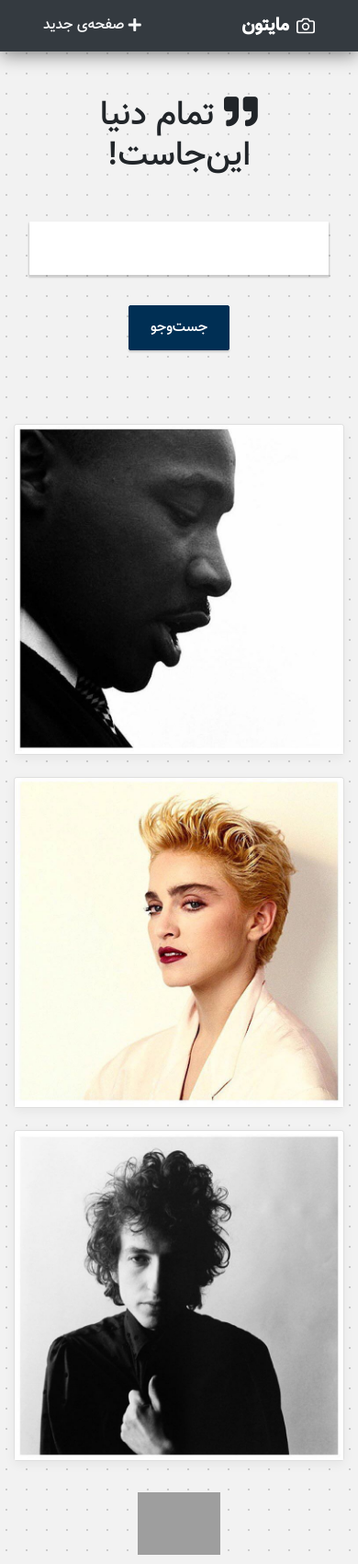
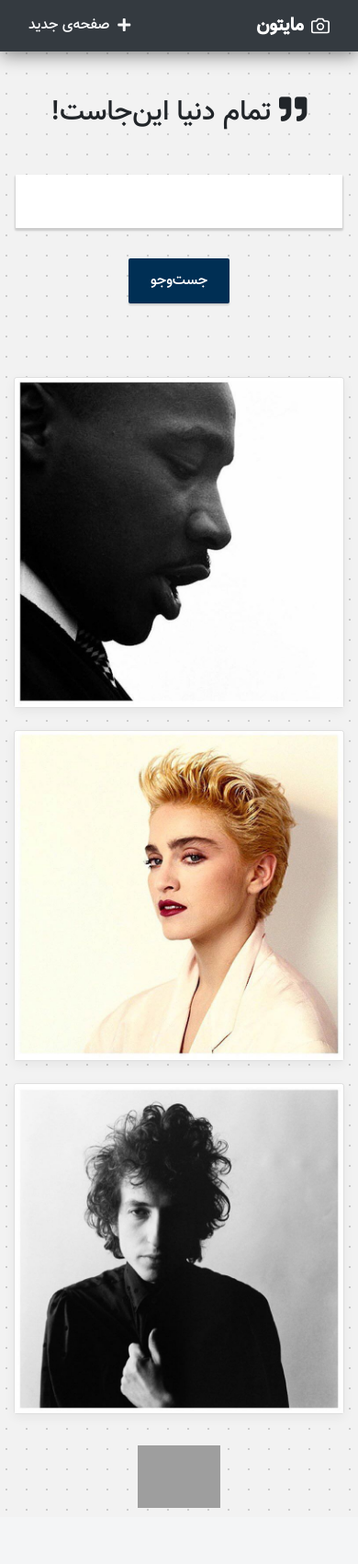
Before and after one commit to mrouhi13/laum, a Django app: template webapp/templates/webapp/index.html in a window 390 px wide. Shown: the whole page at 92% size. After the commit the page ends 1643 px from the top, so only its background shows below. Run offline with Django 3.2, Linux system fonts and the light colour scheme; the template is opened without the code that fills it, so the values that code supplies are empty; some libraries are stand-ins or nearby versions; grey boxes are pictures that could not be loaded.

Commit message:
Style improvements and fix issues

```diff
--- a/webapp/static/webapp/css/style.css
+++ b/webapp/static/webapp/css/style.css
@@ -78,16 +78,14 @@ input, textarea, select {
     .jumbotron-inline {
         padding-top: 2rem;
     }
+
+    .jumbotron-heading {
+        font-size: 1.9rem;
+    }
 }
 
 .jumbotron p:last-child {
     margin-bottom: 0;
-}
-
-@media (max-width: 736px) {
-    .jumbotron-heading {
-        font-size: 2.3rem;
-    }
 }
 
 .jumbotron .container {
@@ -153,7 +151,7 @@ footer p {
 
 .inline-search.input-search {
     width: 80%;
-    padding-left: 65px;
+    padding-left: 72px;
 }
 
 .input-search:focus {
@@ -174,41 +172,60 @@ footer p {
     color: #fff;
     border-radius: 2px;
     background-color: #002f54;
-    border-color: #002f54;
+    border-color: transparent;
     box-shadow: 0 2px 2px 0 rgba(0, 0, 0, 0.16), 0 0 0 0 rgba(0, 0, 0, 0.08);
 }
 
 .btn-search:hover {
     color: #fff;
     background-color: #ddc735;
-    border-color: #ddc735;
+    border-color: transparent;
     box-shadow: 0 3px 8px 0 rgba(0, 0, 0, 0.2), 0 0 0 0 rgba(0, 0, 0, 0.08);
 }
 
 .btn-search.focus, .btn-search:focus {
-    box-shadow: 0 0 0 0.2rem rgba(221, 199, 53, 0.5);
+    box-shadow: none;
 }
 
 .btn-search:not(:disabled):not(.disabled):active {
     color: #fff;
     background-color: #ddc735;
-    border-color: #ddc735;
+    border-color: transparent;
 }
 
 .btn-search:not(:disabled):not(.disabled):active:focus {
-    box-shadow: 0 0 0 0.2rem rgba(221, 199, 53, 0.5);
+    box-shadow: none;
 }
 
 .btn-search-inline {
     position: absolute;
     width: 60px;
     height: 58px;
-    left: 69px;
+    left: 81px;
     top: 1px;
     border-radius: 2px 0 0 2px;
 }
 
-@media (max-width: 500px) {
+/* Index Page */
+.random-pages {
+    padding-top: 3rem;
+}
+
+/* Responsive */
+@media (max-width: 576px) {
+    .remove-container {
+        padding-left: 0;
+        padding-right: 0;
+    }
+
+    .navbar-brand {
+        margin-right: 0;
+    }
+
+    .nav-link {
+        padding-left: 0;
+    }
+
     .inline-search.input-search {
         width: 100%;
         padding-left: 72px;
@@ -218,18 +235,12 @@ footer p {
         left: 0;
         top: -7px;
     }
-}
 
-/* Index Page */
-.random-pages {
-    padding-top: 3rem;
-}
-
-@media (max-width: 500px) {
-    .random-pages {
+    .page {
         padding-top: 0;
     }
 }
+
 /* Result Page */
 .title-block {
     position: absolute;
@@ -255,7 +266,6 @@ footer p {
 .page-header {
     padding: 15px;
     color: #002f54;
-    margin-bottom: 3rem;
 }
 
 .page-main-title {
--- a/webapp/templates/webapp/data_detail.html
+++ b/webapp/templates/webapp/data_detail.html
@@ -39,10 +39,10 @@
                                 <img class="content-image" alt="{{ data.image.filename }}" src="{{ data.image }}">
                             </div>
                             <div class="content-image-caption">
-                                <span class="new-page-icon">
+                                <span class="position-relative fas-top">
                                     <i class="fas fa-level-down-alt fa-rotate-90 fa-lg"></i>
                                 </span>
-                                {{ data.image_caption }}
+                                &nbsp;{{ data.image_caption }}
                             </div>
                         </div>
                     </div>
--- a/webapp/templates/webapp/includes/header.html
+++ b/webapp/templates/webapp/includes/header.html
@@ -11,10 +11,10 @@
                 <strong>مایتون</strong>
             </a>
             <a class="nav-link text-right" href="#">
-                    <span class="position-relative fas-top">
-                        <i class="fas fa-plus"></i>
-                    </span>
-                صفحه‌ی جدید</a>
+                <span class="position-relative fas-top">
+                    <i class="fas fa-plus"></i>
+                </span>
+                &nbsp;صفحه‌ی جدید</a>
         </div>
     </div>
 </header>
--- a/webapp/templates/webapp/includes/search.html
+++ b/webapp/templates/webapp/includes/search.html
@@ -1,6 +1,6 @@
 <section class="jumbotron text-center">
-    <div class="container">
-        <h1 class="jumbotron-heading mb-5"><i class="fas fa-quote-right"></i> تمام دنیا این‌جاست!</h1>
+    <div class="container remove-container">
+        <h1 class="jumbotron-heading mb-5"><i class="fas fa-quote-right"></i>&nbsp;تمام دنیا این‌جاست!</h1>
         <form class="my-2 my-lg-0" action="{% url 'webapp:list' %}" method="get"
               autocomplete="off">
             <div class="form-group">
--- a/webapp/templates/webapp/includes/search_inline.html
+++ b/webapp/templates/webapp/includes/search_inline.html
@@ -1,6 +1,6 @@
 <section class="jumbotron jumbotron-inline text-center">
     <form class="form-inline my-2 my-lg-0" action="{% url 'webapp:list' %}" method="get" autocomplete="off">
-        <div class="container position-relative pl-0 pr-0">
+        <div class="container position-relative remove-container">
             <input class="form-control ml-sm-2 input-search inline-search input-shadow" type="search" placeholder=""
                    name="q" dir="auto" aria-label="جست‌وجو">
             <button class="btn btn-primary btn-search btn-search-inline my-2 my-sm-0" type="submit">
--- a/webapp/templates/webapp/index.html
+++ b/webapp/templates/webapp/index.html
@@ -4,14 +4,13 @@
     {% include "webapp/includes/header.html" %}
     <main role="main">
         {% include "webapp/includes/search.html" %}
-        <div class="random-pages">
+        <div class="page">
             <div class="container">
                 <div class="row justify-content-center">
                     <div class="col-md-3">
                         <a href="#">
                             <div class="card mb-4 box-shadow">
                                 <img class="card-img-top"
-                                     data-src="holder.js/100px225?theme=thumb&amp;bg=55595c&amp;fg=eceeef&amp;text=Thumbnail"
                                      alt="Thumbnail [100%x225]" style="width: 100%; display: block;"
                                      src="{% static 'webapp/images/martin.jpg' %}"
                                      data-holder-rendered="true">
@@ -22,7 +21,6 @@
                         <a href="#">
                             <div class="card mb-4 box-shadow">
                                 <img class="card-img-top"
-                                     data-src="holder.js/100px225?theme=thumb&amp;bg=55595c&amp;fg=eceeef&amp;text=Thumbnail"
                                      alt="Thumbnail [100%x225]"
                                      src="{% static 'webapp/images/madonna.jpg' %}"
                                      data-holder-rendered="true" style="width: 100%; display: block;">
@@ -33,7 +31,6 @@
                         <a href="#">
                             <div class="card mb-4 box-shadow">
                                 <img class="card-img-top"
-                                     data-src="holder.js/100px225?theme=thumb&amp;bg=55595c&amp;fg=eceeef&amp;text=Thumbnail"
                                      alt="Thumbnail [100%x225]"
                                      src="{% static 'webapp/images/bob.jpg' %}"
                                      data-holder-rendered="true" style="width: 100%; display: block;">
```
Also changed, not shown: webapp/templates/webapp/data_list.html (+4 -3 lines).
